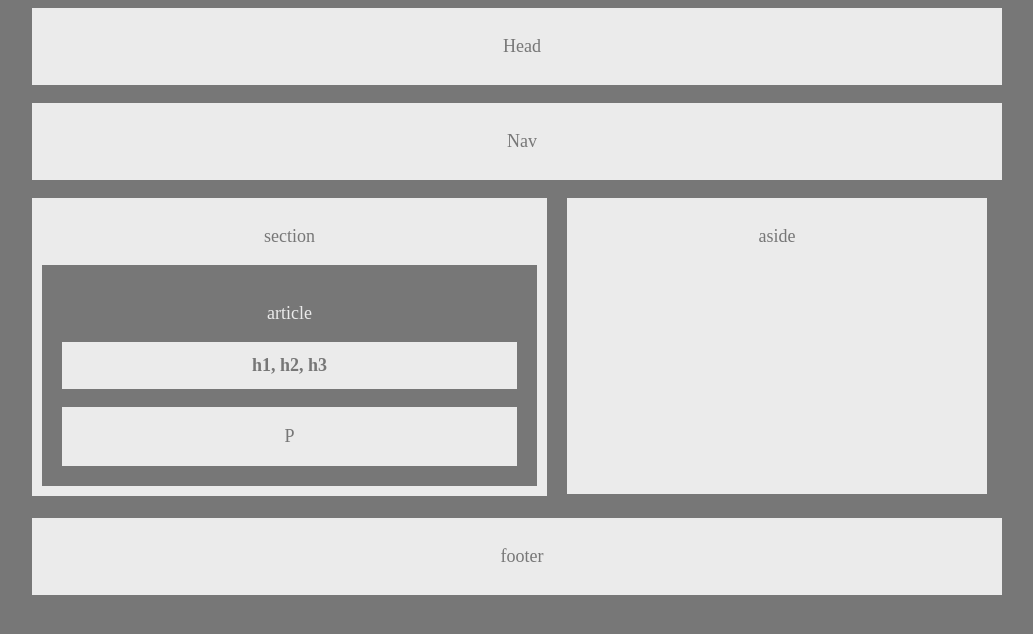
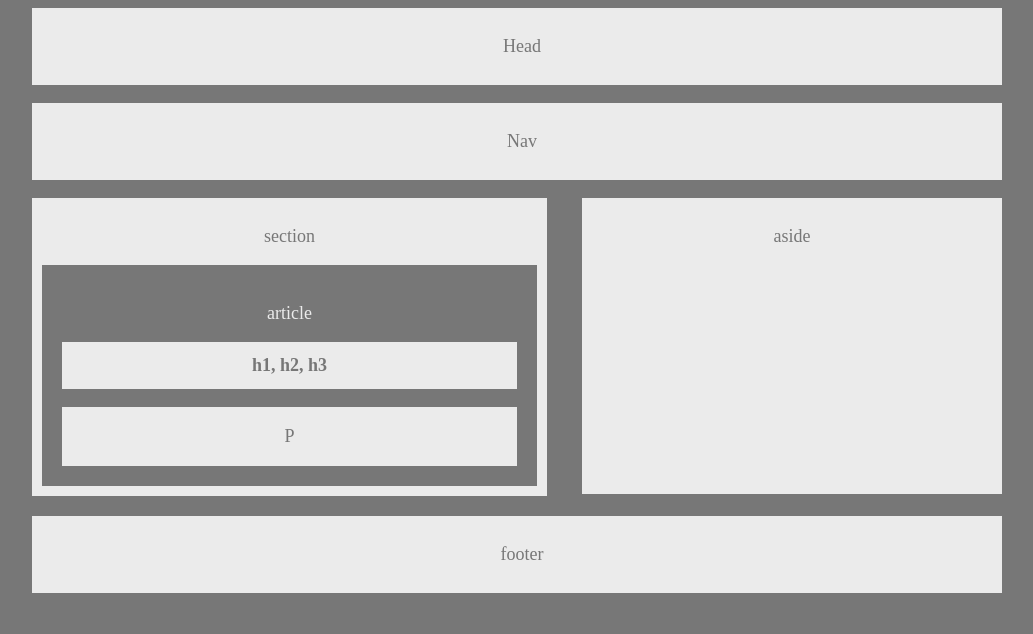
Before and after one commit to kthomas852/UofA, a plain HTML site: page HW-Wireframe/index.html in a window 1280 px wide. Shown: the whole page, without its empty margins (126-1159 px from the left). Drawn offline with Linux system fonts and the light colour scheme.

Commit message:
Changes to be committed: 	new file:   HW-Wireframe/assets/reset.css 	modified:   HW-Wireframe/assets/style.css 	modified:   HW-Wireframe/index.html

```diff
--- /dev/null
+++ b/HW-Wireframe/assets/reset.css
@@ -0,0 +1,48 @@
+/* http://meyerweb.com/eric/tools/css/reset/
+   v2.0 | 20110126
+   License: none (public domain)
+*/
+
+html, body, div, span, applet, object, iframe,
+h1, h2, h3, h4, h5, h6, p, blockquote, pre,
+a, abbr, acronym, address, big, cite, code,
+del, dfn, em, img, ins, kbd, q, s, samp,
+small, strike, strong, sub, sup, tt, var,
+b, u, i, center,
+dl, dt, dd, ol, ul, li,
+fieldset, form, label, legend,
+table, caption, tbody, tfoot, thead, tr, th, td,
+article, aside, canvas, details, embed,
+figure, figcaption, footer, header, hgroup,
+menu, nav, output, ruby, section, summary,
+time, mark, audio, video {
+	margin: 0;
+	padding: 0;
+	border: 0;
+	font-size: 100%;
+	font: inherit;
+	vertical-align: baseline;
+}
+/* HTML5 display-role reset for older browsers */
+article, aside, details, figcaption, figure,
+footer, header, hgroup, menu, nav, section {
+	display: block;
+}
+body {
+	line-height: 1;
+}
+ol, ul {
+	list-style: none;
+}
+blockquote, q {
+	quotes: none;
+}
+blockquote:before, blockquote:after,
+q:before, q:after {
+	content: '';
+	content: none;
+}
+table {
+	border-collapse: collapse;
+	border-spacing: 0;
+}
--- a/HW-Wireframe/assets/style.css
+++ b/HW-Wireframe/assets/style.css
@@ -6,6 +6,49 @@
     width: 960px;
     padding: 10px;
     padding-right: 0px;
+    margin-right: 0px;
+    float: center;
+    text-align: center;
+}
+
+.cover {
+    overflow: auto;
+    background-color: #777;
+    width: 970px;
+}
+
+body {
+    background-color: #777;
+    padding-left: 150px;
+}
+
+#sectionleft {
+    float: left;
+    background-color: #ebebeb;
+    color: #777;
+    width: 495px;
+    padding: 10px;
+    text-align: center;
+}
+
+#sectionright {
+    color: #777;
+    float: right;
+    height: 276px;
+    background-color: #ebebeb;
+    width: 400px;
+    padding: 10px;
+    text-align: center;
+}
+
+#majorfoot {
+    margin-top: 20px;
+    background-color: #ebebeb;
+    color: #777;
+    width: 960px;
+    padding: 10px;
+    padding-right: 0px;
+    margin-right: 0px;
     float: center;
     text-align: center;
 }
@@ -21,6 +64,7 @@
     background-color: #777;
     padding: 10px;
     color: #ebebeb;
+    padding: 20px;
 
 }
 
--- a/HW-Wireframe/index.html
+++ b/HW-Wireframe/index.html
@@ -1,6 +1,7 @@
 <!DOCTYPE html>
 <html lang="en">
 <head>
+    <!--<link rel="stylesheet" href="assets/reset.css">-->
     <link rel="stylesheet" href="assets/style.css">
     <meta charset="UTF-8">
     <meta name="viewport" content="width=device-width, initial-scale=1.0">
@@ -10,16 +11,16 @@
         <p>Head</p>
     </div>
 </head>
-<body style="background-color: #777; padding-left: 150px;">
+<body>
     <br>
     <div class="major">
         <p>Nav</p>
     </div>
     <br>
-    <div class="major" style="height: 320px; background-color: #777; padding: 0px">
-        <div class="section" style="float: left">
+    <div class="cover">
+        <div id="sectionleft">
             <p>section</p>
-            <div id="article" style="padding: 20px">
+            <div id="article">
                 <p>article</p>
                 <div class="tiny">
                     <h1>h1, h2, h3</h1>
@@ -31,12 +32,12 @@
             </div>
         </div>
 
-        <div class="section" style="margin-left: 20px; float: left; width: 400px; height: 276px">
+        <div id="sectionright">
             <p>aside</p>
         </div>
     </div>
 
-    <div class="major">
+    <div id="majorfoot">
         <p>footer</p>
     </div>
 
```
